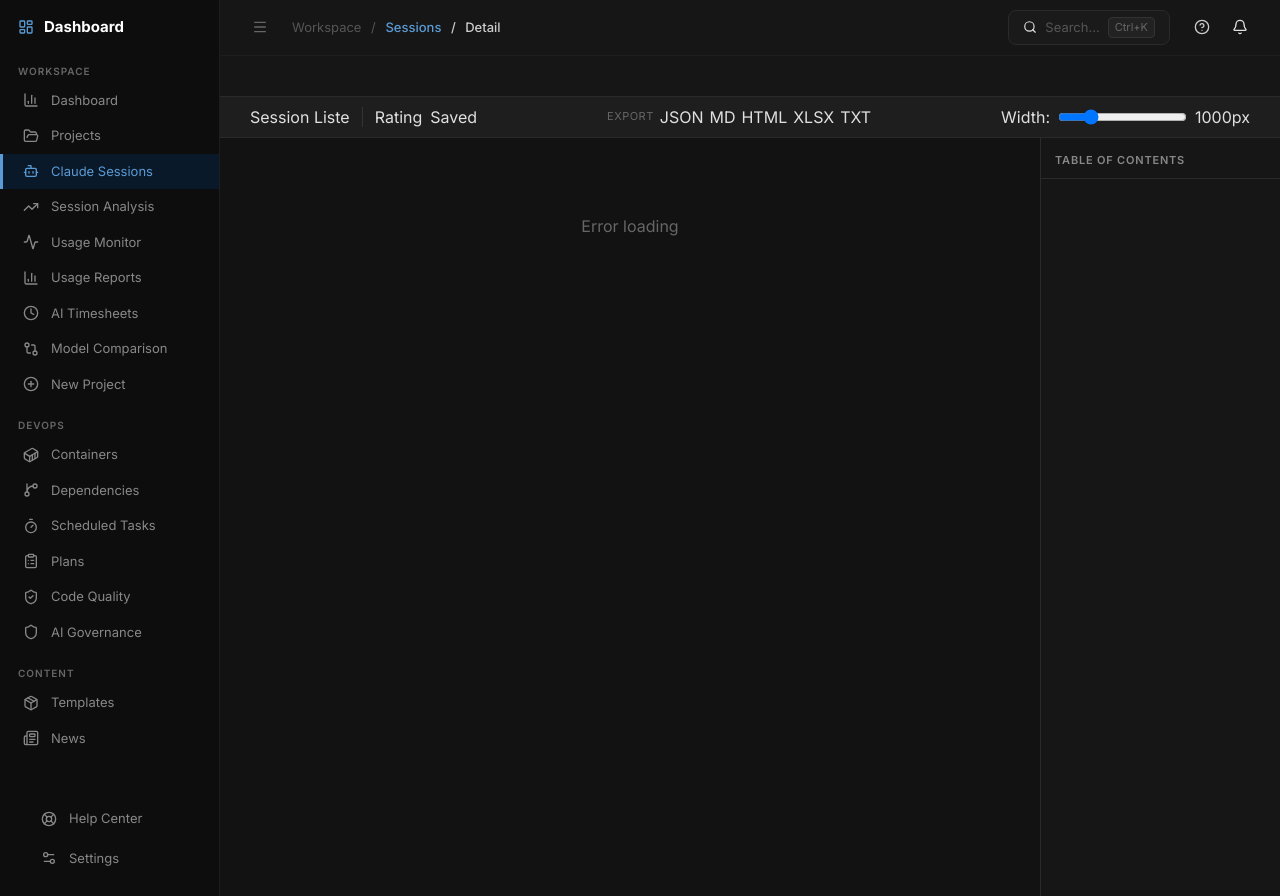
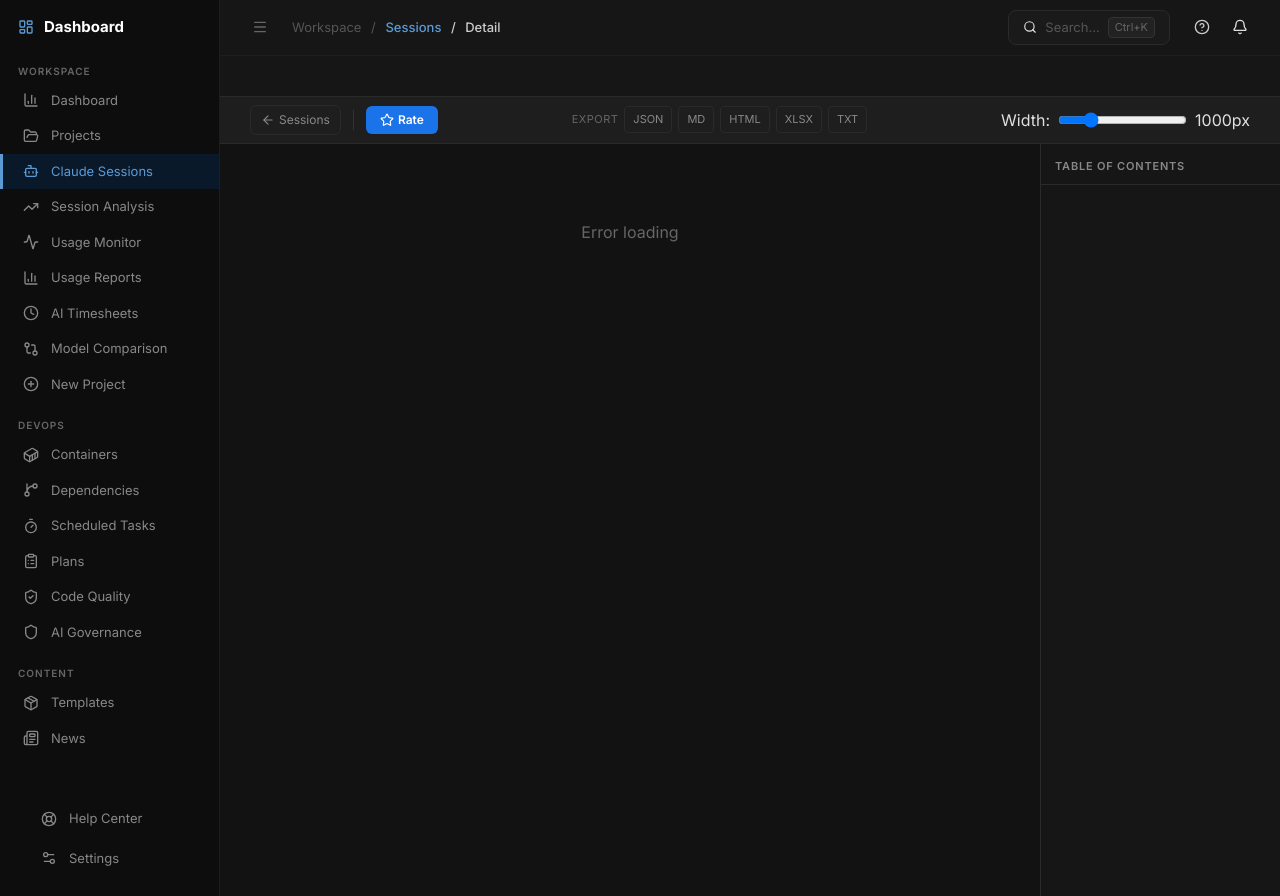
Before and after one commit to web-werkstatt/session-pilot, a Flask app: page /sessions/1 in a window 1280 px wide. Run offline with Flask 3, Linux system fonts and the light colour scheme; data that the repository does not hold is empty; some libraries are stand-ins or nearby versions.

Commit message:
fix: Session-Detail Buttons sichtbar gestyled
- Back-Button: Outline-Style mit Arrow-Icon
- Rate-Button: Blauer Accent-Button mit Star-Icon, zeigt aktuellen Outcome
- Export-Buttons: Kleine Outline-Buttons statt unsichtbarer Text
- Saved-Indikator: Gruen, erscheint kurz nach Speichern

Co-Authored-By: Claude Opus 4.6 (1M context) <noreply@anthropic.com>

```diff
--- a/static/css/session-detail.css
+++ b/static/css/session-detail.css
@@ -1,4 +1,4 @@
-/* Session Detail Styles */
+/* Session Detail */
 .meta-bar {
     background: var(--bg-surface);
     padding: 20px 30px;
@@ -62,6 +62,13 @@
 .export-right { display: flex; align-items: center; gap: 8px; margin-left: auto; }
 .export-sep { width: 1px; height: 20px; background: var(--border-muted); margin: 0 4px; }
 .export-label { color: var(--text-faint); font-size: 11px; text-transform: uppercase; letter-spacing: 0.5px; }
+.sd-back-btn { display: inline-flex; align-items: center; gap: 4px; color: var(--text-muted); font-size: 12px; text-decoration: none; padding: 5px 10px; border-radius: 6px; border: 1px solid var(--border-subtle); }
+.sd-back-btn:hover { color: var(--text-primary); border-color: var(--border-hover); }
+.sd-rate-btn { display: inline-flex; align-items: center; gap: 4px; background: var(--accent); color: #fff; border: none; padding: 5px 14px; border-radius: 6px; font-size: 12px; font-weight: 600; cursor: pointer; }
+.sd-rate-btn:hover { opacity: 0.85; } .sd-rate-btn.rated { background: var(--status-success); }
+.sd-saved { font-size: 11px; color: var(--status-success); display: none; } .sd-saved.show { display: inline; }
+.sd-export-btn { color: var(--text-muted); font-size: 11px; text-decoration: none; padding: 4px 8px; border: 1px solid var(--border-subtle); border-radius: 4px; cursor: pointer; }
+.sd-export-btn:hover { color: var(--text-primary); border-color: var(--accent); }
 /* Conversation */
 .conversation {
     margin: 16px auto;
@@ -162,8 +169,7 @@
 }
 .msg-content th, .msg-content td { border: 1px solid var(--border-muted); padding: 6px 10px; }
 .msg-content th { background: var(--bg-elevated); color: var(--text-heading); }
-
-/* Tool Use */
+/* Tool Use, Copy, TOC */
 details {
     margin: 8px 0;
     border-radius: 6px;
@@ -202,8 +208,7 @@ details .tool-content {
     color: var(--text-muted);
     line-height: 1.5;
 }
-
-/* Copy + Line Numbers */
+/* Copy + Lines */
 .btn-copy {
     background: transparent;
     color: var(--text-ghost);
@@ -255,7 +260,6 @@ details .tool-content {
 }
 .btn-copy-code:hover { background: var(--bg-hover); color: var(--text-heading); border-color: var(--accent); }
 .btn-copy-code.copied { background: rgba(46, 125, 50, 0.2); color: var(--status-valid); border-color: rgba(46, 125, 50, 0.3); opacity: 1; }
-
 /* Layout + ToC */
 .session-layout {
     display: flex;
@@ -317,7 +321,6 @@ details .tool-content {
     border-left-color: var(--accent-light);
     background: rgba(79, 195, 247, 0.06);
 }
-/* User/Assistant TOC */
 .toc-item-user {
     margin-top: 6px;
     padding-top: 8px;
@@ -372,7 +375,6 @@ details .tool-content {
     border-radius: 3px;
     width: fit-content;
 }
-
 /* Review Modal */
 .review-modal-panel { padding: 24px 28px; border: 1px solid var(--border-hover); }
 .review-modal-head { margin-bottom: 20px; padding-bottom: 16px; border-bottom: 1px solid var(--border-subtle); }
@@ -389,8 +391,6 @@ details .tool-content {
 .review-entry { border: 1px solid var(--border-subtle); transition: border-color var(--transition-base); }
 .review-entry:hover { border-color: var(--border-hover); }
 .review-entry-note { font-size: var(--text-md); }
-
-/* Responsive */
 @media (max-width: 1024px) {
     .session-toc { display: none; }
 }
--- a/static/js/session-detail.js
+++ b/static/js/session-detail.js
@@ -251,6 +251,14 @@ function highlightOutcome(outcome) {
         b.className = 'outcome-btn';
         if (b.dataset.outcome === outcome) b.classList.add('active-' + outcome);
     });
+    // Update Rate-Button label
+    const rateBtn = document.getElementById('rateBtn');
+    const rateLabel = document.getElementById('rateBtnLabel');
+    if (rateBtn && rateLabel && outcome) {
+        const labels = {ok: 'OK', needs_fix: 'Needs Fix', reverted: 'Reverted', partial: 'Partial'};
+        rateLabel.textContent = labels[outcome] || 'Rate';
+        rateBtn.classList.toggle('rated', outcome === 'ok');
+    }
 }
 
 function showSaved() {
--- a/templates/session_detail.html
+++ b/templates/session_detail.html
@@ -16,18 +16,20 @@
 
     <div class="export-bar" id="outcomeBar">
         <div class="export-left">
-            <a class="btn-export" href="/sessions">Session Liste</a>
+            <a class="sd-back-btn" href="/sessions"><i data-lucide="arrow-left" class="icon icon-sm"></i> Sessions</a>
             <div class="export-sep"></div>
-            <button class="btn-export" type="button" onclick="openBewertungModal()">Rating</button>
-            <span class="outcome-saved" id="outcomeSaved">Saved</span>
+            <button class="sd-rate-btn" type="button" onclick="openBewertungModal()" id="rateBtn">
+                <i data-lucide="star" class="icon icon-sm"></i> <span id="rateBtnLabel">Rate</span>
+            </button>
+            <span class="sd-saved" id="outcomeSaved">Saved</span>
         </div>
         <div class="export-center">
             <span class="export-label">Export</span>
-            <a class="btn-export" id="expJson2">JSON</a>
-            <a class="btn-export" id="expMd2">MD</a>
-            <a class="btn-export" id="expHtml2">HTML</a>
-            <a class="btn-export" id="expXlsx2">XLSX</a>
-            <a class="btn-export" id="expTxt2">TXT</a>
+            <a class="sd-export-btn" id="expJson2">JSON</a>
+            <a class="sd-export-btn" id="expMd2">MD</a>
+            <a class="sd-export-btn" id="expHtml2">HTML</a>
+            <a class="sd-export-btn" id="expXlsx2">XLSX</a>
+            <a class="sd-export-btn" id="expTxt2">TXT</a>
         </div>
         <div class="export-right width-control">
             <label>Width:</label>
```
